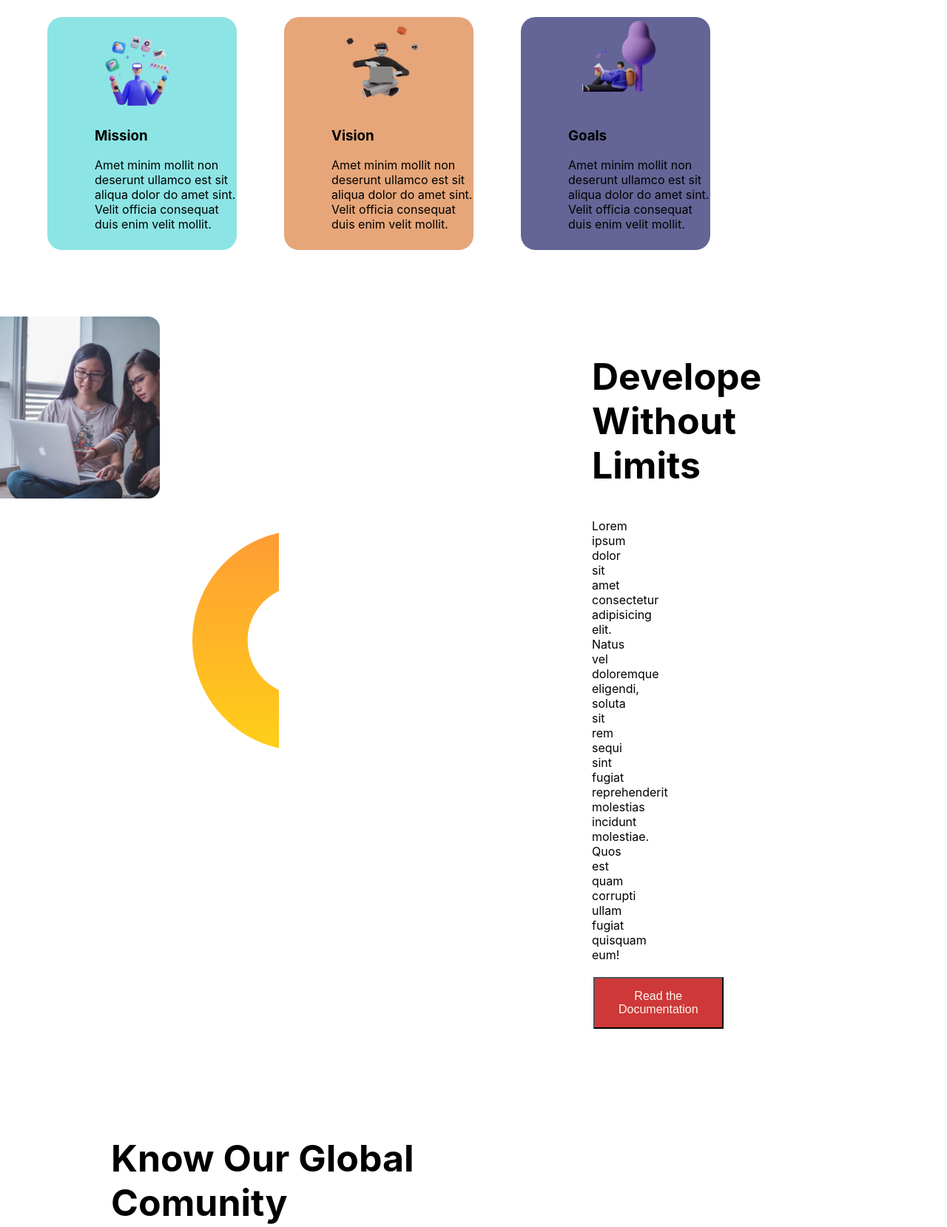
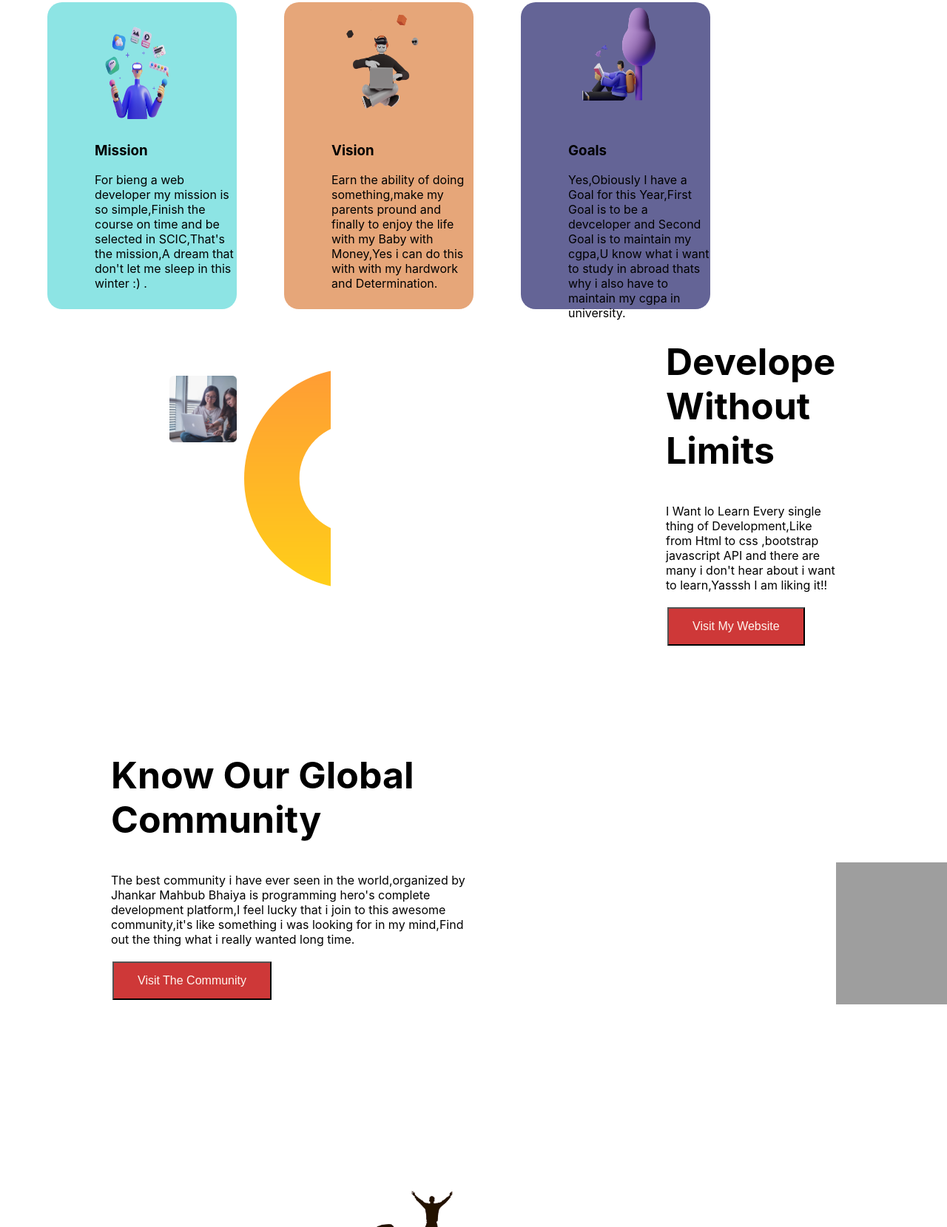
Before and after one commit to ShahnewajNomi/Mission-2022, a plain HTML site: page index.html in a window 1280 px wide. Shown: the part 801-2460 px from the top of the page at 74% size. Drawn offline with Linux system fonts and the light colour scheme; grey boxes are pictures that could not be loaded.

Commit message:
add paragraghs

```diff
--- a/index.html
+++ b/index.html
@@ -16,20 +16,17 @@
         </div>
         <div class="extra">
           <p>
-            Lorem ipsum dolor sit amet consectetur adipisicing elit. Assumenda
-            maxime voluptatem quo eius esse aliquam dolore quidem mollitia
-            perferendis expedita eveniet itaque, ex veniam officia voluptatum
-            laborum quia culpa quisquam.
+            My mission is crystal clear,Be a Web developer,Nothing but death Can distract me from this journey,All you have to do is pray for me to rhe almighty.
           </p>
           <a href="https://www.comparably.com/companies/code-org/mission"
             ><button class="button">Explore now</button></a
           >
-          <p>Scroll down to explore more about us</p>
+          <p>Scroll down to explore more about my mission</p>
         </div>
       </div>
 
       <div class="width-manage">
-        <img src="images/person/person-0.png" alt="" />
+        <img src="images/person/person-0.png" alt="Tupi Pora Manush" />
       </div>
     </section>
     <section class="Mission">
@@ -45,8 +42,7 @@
           />
           <h3>Mission</h3>
           <p>
-            Amet minim mollit non deserunt ullamco est sit aliqua dolor do amet
-            sint. Velit officia consequat duis enim velit mollit.
+            For bieng a web developer my mission is so simple,Finish the course on time and be selected in SCIC,That's the mission,A dream that don't let me sleep in this winter :) .
           </p>
         </div>
         <div id="bg2" class="width-manage card">
@@ -57,8 +53,7 @@
           />
           <h3>Vision</h3>
           <p>
-            Amet minim mollit non deserunt ullamco est sit aliqua dolor do amet
-            sint. Velit officia consequat duis enim velit mollit.
+            Earn the ability of doing something,make my parents pround and finally to enjoy the life with my Baby with Money,Yes i can do this with with my hardwork and Determination.
           </p>
         </div>
         <div id="bg3" class="width-manage card">
@@ -69,24 +64,20 @@
           />
           <h3>Goals</h3>
           <p>
-            Amet minim mollit non deserunt ullamco est sit aliqua dolor do amet
-            sint. Velit officia consequat duis enim velit mollit.
+            Yes,Obiously I have a Goal for this Year,First Goal is to be a devceloper and Second Goal is to maintain my cgpa,U know what i want to study in abroad thats why i also have to maintain my cgpa in university.
           </p>
         </div>
       </div>
     </section>
     <section class="flexible background-image">
-      <div class="width-manage nolimit">
+      <div class="nolimit">
         <h1>Develope Without Limits</h1>
         <p>
-          Lorem ipsum dolor sit amet consectetur adipisicing elit. Natus vel
-          doloremque eligendi, soluta sit rem sequi sint fugiat reprehenderit
-          molestias incidunt molestiae. Quos est quam corrupti ullam fugiat
-          quisquam eum!
+          I Want lo Learn Every single thing of Development,Like from Html to css ,bootstrap javascript API and there are many i don't hear about i want to learn,Yasssh I am liking it!!
         </p>
         <a
-          href="https://www.collinsdictionary.com/dictionary/english/documentation"
-          ><button class="button">Read the Documentation</button></a
+          href="https://nomi-portfolio1.netlify.app/"
+          ><button class="button">Visit My Website</button></a
         >
       </div>
 
@@ -100,15 +91,12 @@
     </section>
     <section class="background-image2">
       <div class="width-manage Global-comunity">
-        <h1>Know Our Global Comunity</h1>
+        <h1>Know Our Global Community</h1>
         <p>
-          Lorem ipsum dolor sit amet, usu cu esse possit referrentur, at eam
-          falli deterruisset. No duo populo animal noluisse, enim deterruisset
-          eos et. An mundi noster pri, ea eos quas expetendis scripserit, affert
-          gubergren dissentias et cum
+          The best community i have ever seen in the world,organized by Jhankar Mahbub Bhaiya is programming hero's complete development platform,I feel lucky that i join to this awesome community,it's like something i was looking for in my mind,Find out the thing what i really wanted long time.
         </p>
-        <a href="https://web.programming-hero.com/"
-          ><button class="button">Read the Documentation</button></a
+        <a href="https://www.facebook.com/groups/webdevelopmentbatch5"
+          ><button class="button">Visit The Community</button></a
         >
       </div>
       <div>
--- a/style.css
+++ b/style.css
@@ -82,14 +82,14 @@ h1 {
   top: 90px;
 }
 .nolimit {
-  padding-left: 800px;
-  padding-top: 100px;
-  padding-right: 70px;
+  padding-left: 900px;
+
+
 }
 .background-image {
   background-image: url(images/pictures/dream-bg.png);
   background-repeat: no-repeat;
-  background-position: 260px;
+  background-position: 330px;
 }
 .Global-comunity {
   padding-top: 100px;
```
